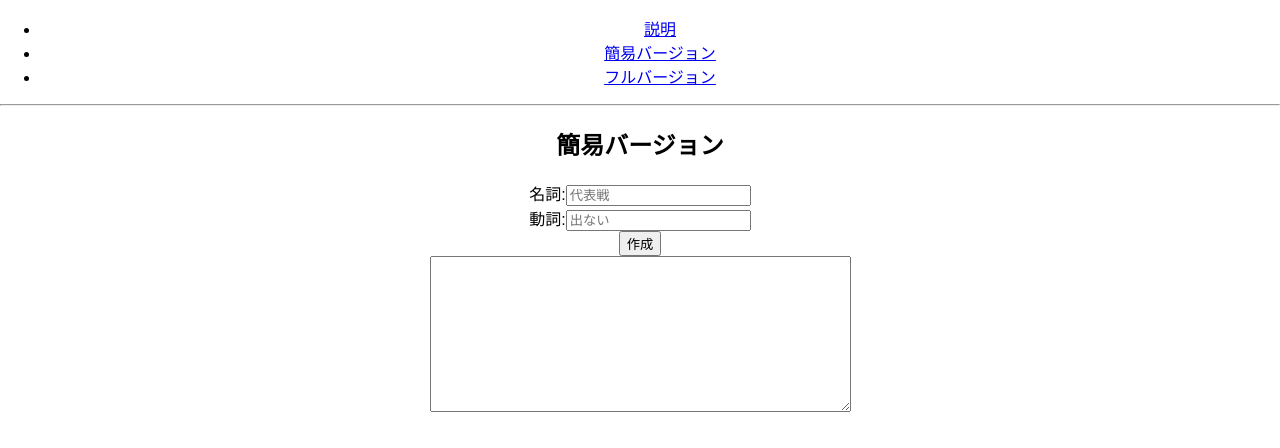
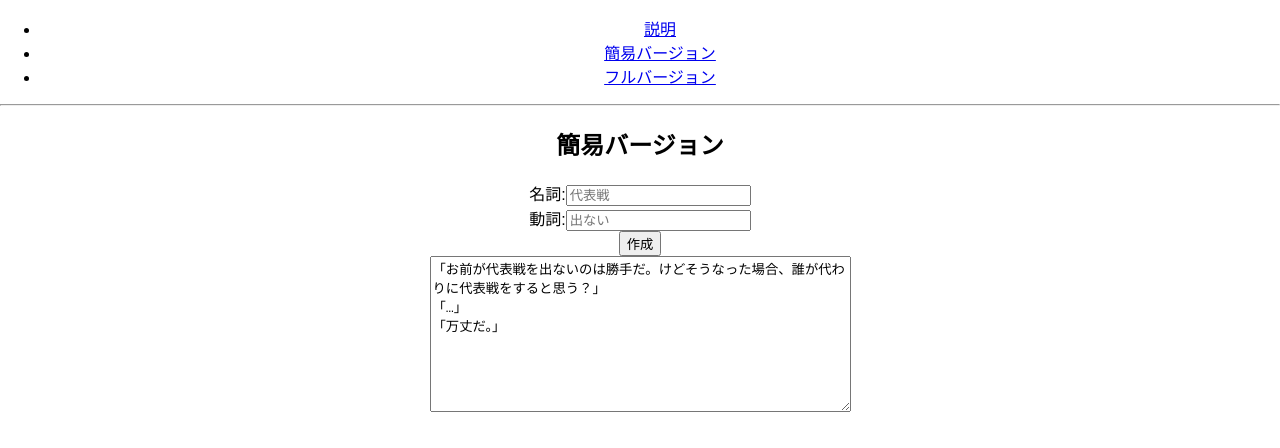
Before and after one commit to atsuo1203/my_generator, a React app: page /little in a window 1280 px wide. Shown: the top 448 px of the page. Built offline with nearby package versions, Linux system fonts and the light colour scheme.

Commit message:
デフォルト修正

```diff
--- a/src/BanjoLittle.js
+++ b/src/BanjoLittle.js
@@ -6,7 +6,9 @@ class BanjoLittle extends Component {
     this.state = {
       name:"",
       verb:"",
-      inputText: "",
+      inputText: "「お前が代表戦を出ないのは勝手だ。けどそうなった場合、誰が代わりに代表戦をすると思う？」\n"+
+                 "「…」\n"+
+                 "「万丈だ。」\n",
     }
   }
 
```
